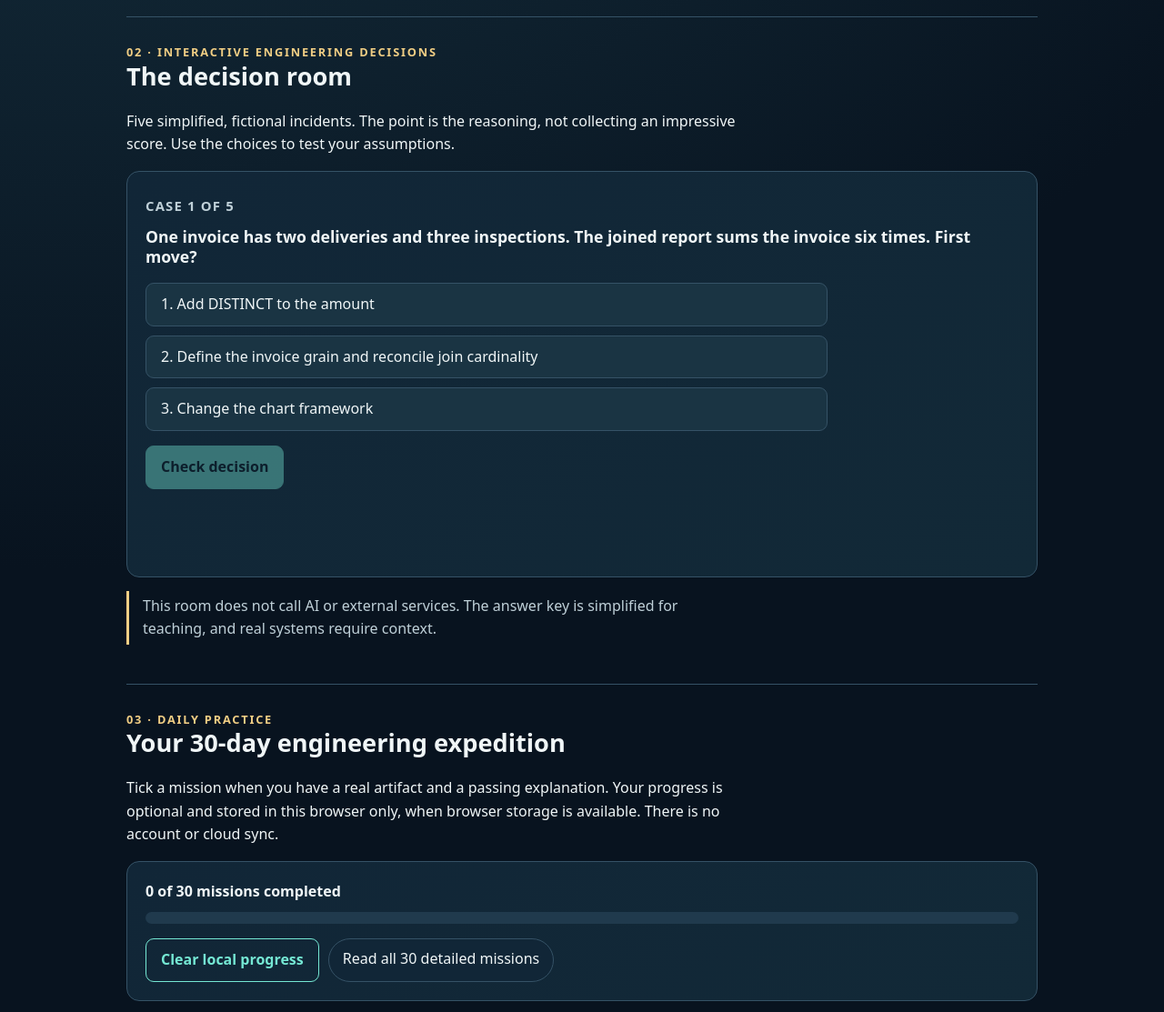
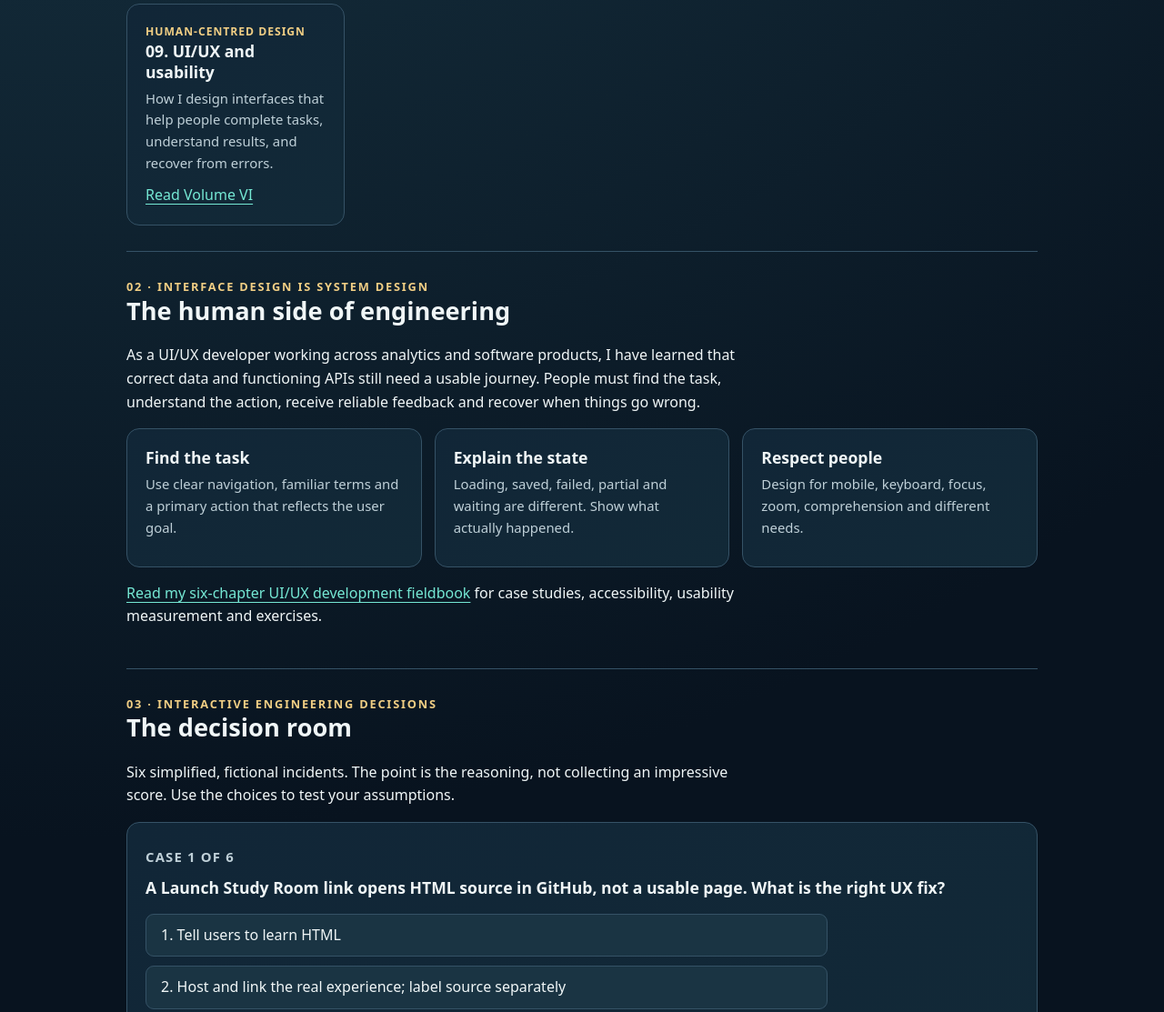
Before and after one commit to CayelaemJ/CayelaemJ, a plain HTML site: page docs/interactive/index.html in a window 1280 px wide. Shown: the part 1076-2189 px from the top of the page at 91% size. Drawn offline with Linux system fonts and the light colour scheme.

Commit message:
feat(study-room): add UI/UX design module, user-focused lessons and interactive case

```diff
--- a/docs/interactive/index.html
+++ b/docs/interactive/index.html
@@ -55,7 +55,7 @@ code{background:#1f3a49;padding:2px 5px;border-radius:4px}
 <h1>Learn the system. Break the assumption. Prove the fix.</h1>
 <p>A tiny offline study room for the engineering habits behind my career: start with the business event, follow the data through the system, test what could go wrong, and explain the result.</p>
 <nav aria-label="Page sections">
-<a href="#paths">Study paths</a><a href="#cases">Decision room</a><a href="#expedition">30-day expedition</a><a href="#about">How it works</a>
+<a href="#paths">Study paths</a><a href="#ux">Human-centred UX</a><a href="#cases">Decision room</a><a href="#expedition">30-day expedition</a><a href="#about">How it works</a>
 </nav>
 </header>
 <main id="main">
@@ -70,14 +70,26 @@ code{background:#1f3a49;padding:2px 5px;border-radius:4px}
 <div class="card"><div class="tag">OPERATIONS</div><h3>06. Protect the release</h3><p>Negative tests, CI, MFA, migration rehearsal and rollback.</p><a href="../academy/06_SECURITY_AND_DELIVERY.md">Read lesson</a></div>
 <div class="card"><div class="tag">CAPSTONE</div><h3>07. Demonstrate the work</h3><p>Small end-to-end builds with reproducible proof.</p><a href="../academy/07_CAPSTONES.md">Read lesson</a></div>
 <div class="card"><div class="tag">RUNNABLE PROJECT</div><h3>08. Build with me</h3><p>Python, transactional SQLite, fictional source events and business metrics.</p><a href="../OMNIMASTER_BUILD_WITH_ME.md">Open Volume V</a></div>
+<div class="card"><div class="tag">HUMAN-CENTRED DESIGN</div><h3>09. UI/UX and usability</h3><p>How I design interfaces that help people complete tasks, understand results, and recover from errors.</p><a href="../OMNIMASTER_HUMAN_INTERFACE.md">Read Volume VI</a></div>
 </div>
 </section>
+<section id="ux" aria-labelledby="ux-title">
+<div class="eyebrow">02 · Interface design is system design</div>
+<h2 id="ux-title">The human side of engineering</h2>
+<p>As a UI/UX developer working across analytics and software products, I have learned that correct data and functioning APIs still need a usable journey. People must find the task, understand the action, receive reliable feedback and recover when things go wrong.</p>
+<div class="grid">
+<div class="card"><h3>Find the task</h3><p>Use clear navigation, familiar terms and a primary action that reflects the user goal.</p></div>
+<div class="card"><h3>Explain the state</h3><p>Loading, saved, failed, partial and waiting are different. Show what actually happened.</p></div>
+<div class="card"><h3>Respect people</h3><p>Design for mobile, keyboard, focus, zoom, comprehension and different needs.</p></div>
+</div>
+<p><a href="../OMNIMASTER_HUMAN_INTERFACE.md">Read my six-chapter UI/UX development fieldbook</a> for case studies, accessibility, usability measurement and exercises.</p>
+</section>
 <section id="cases" aria-labelledby="cases-title">
-<div class="eyebrow">02 · Interactive engineering decisions</div>
+<div class="eyebrow">03 · Interactive engineering decisions</div>
 <h2 id="cases-title">The decision room</h2>
-<p>Five simplified, fictional incidents. The point is the reasoning, not collecting an impressive score. Use the choices to test your assumptions.</p>
+<p>Six simplified, fictional incidents. The point is the reasoning, not collecting an impressive score. Use the choices to test your assumptions.</p>
 <div class="card">
-<p class="tag" id="quiz-counter">CASE 1 OF 5</p>
+<p class="tag" id="quiz-counter">CASE 1 OF 6</p>
 <h3 id="quiz-question">Loading case...</h3>
 <div id="quiz-options" role="group" aria-label="Choose an engineering decision"></div>
 <div class="btnrow"><button id="quiz-submit" type="button" disabled>Check decision</button><button class="secondary" id="quiz-next" type="button" hidden>Next case</button></div>
@@ -86,7 +98,7 @@ code{background:#1f3a49;padding:2px 5px;border-radius:4px}
 <p class="note">This room does not call AI or external services. The answer key is simplified for teaching, and real systems require context.</p>
 </section>
 <section id="expedition" aria-labelledby="expedition-title">
-<div class="eyebrow">03 · Daily practice</div>
+<div class="eyebrow">04 · Daily practice</div>
 <h2 id="expedition-title">Your 30-day engineering expedition</h2>
 <p>Tick a mission when you have a real artifact and a passing explanation. Your progress is optional and stored in this browser only, when browser storage is available. There is no account or cloud sync.</p>
 <div class="card">
@@ -97,11 +109,11 @@ code{background:#1f3a49;padding:2px 5px;border-radius:4px}
 <div id="days" aria-label="Thirty optional study missions"></div>
 </section>
 <section id="about" aria-labelledby="about-title">
-<div class="eyebrow">04 · About the person and project</div>
+<div class="eyebrow">05 · About the person and project</div>
 <h2 id="about-title">Why I built this</h2>
-<p>I am a data engineer, analytics engineer and full-stack builder who moved from statistics and BI toward the full system: source data, backend logic, interface, security and operating constraints. I enjoy understanding the connections between these pieces and helping others learn them.</p>
+<p>I am a data engineer, analytics engineer, UI/UX developer and full-stack builder who moved from statistics and BI toward the full system: source data, backend logic, interface, security and operating constraints. I enjoy understanding the connections between these pieces and helping others learn them.</p>
 <p>I identify with the INTJ description as a personal shorthand for planning, independent investigation and systems thinking, not as a measure of intelligence or ability. I can contribute across much of software-oriented IT, while hardware engineering is not my specialist area.</p>
-<p>Read <a href="../OMNIMASTER_OPERATING_MANUAL.md">The Person Behind the Code</a> or <a href="../OMNIMASTER_HANDBOOK.md">my technical autobiography</a>. The runnable lessons are in <a href="../../projects/README.md">the public lab index</a>.</p>
+<p>Read <a href="../OMNIMASTER_OPERATING_MANUAL.md">The Person Behind the Code</a>, <a href="../OMNIMASTER_HUMAN_INTERFACE.md">my UI/UX development story</a>, or <a href="../OMNIMASTER_HANDBOOK.md">my technical autobiography</a>. The runnable lessons are in <a href="../../projects/README.md">the public lab index</a>.</p>
 <p class="note"><strong>Open locally:</strong> Clone or download this GitHub repository, then open <code>docs/interactive/index.html</code> in your browser. GitHub's normal source-code view does not execute HTML. This is not claimed to be a hosted website.</p>
 </section>
 </main>
@@ -112,6 +124,7 @@ code{background:#1f3a49;padding:2px 5px;border-radius:4px}
 "use strict";
 (function () {
   const questions = [
+    {q:"A Launch Study Room link opens HTML source in GitHub, not a usable page. What is the right UX fix?",a:["Tell users to learn HTML","Host and link the real experience; label source separately","Add another decorative badge"],c:1,why:"Navigation is part of usability. Link the user to the experience they expect, and test the whole task path."},
     {q:"One invoice has two deliveries and three inspections. The joined report sums the invoice six times. First move?",a:["Add DISTINCT to the amount","Define the invoice grain and reconcile join cardinality","Change the chart framework"],c:1,why:"The invoice belongs at invoice grain. The two child relationships multiplied the rows; a correct model or aggregation must preserve the source total."},
     {q:"Two source updates share one timestamp second. Your incremental query uses > last_timestamp. What is safest?",a:["Assume no change was missed","Refresh the browser faster","Prove a reliable change position or design bounded replay and reconciliation"],c:2,why:"A coarse exclusive watermark can miss boundary updates. A changed-row/event log is needed if full history and deletes matter."},
     {q:"A normal employee changes the tenant ID in an API request to retrieve another employer's data. What protects the data?",a:["Check role and allowed tenant server-side","Hide the export button with CSS","Use a prettier login form"],c:0,why:"The client is untrusted. The backend must resolve permitted scope from verified identity and enforce it on each request."},
```
